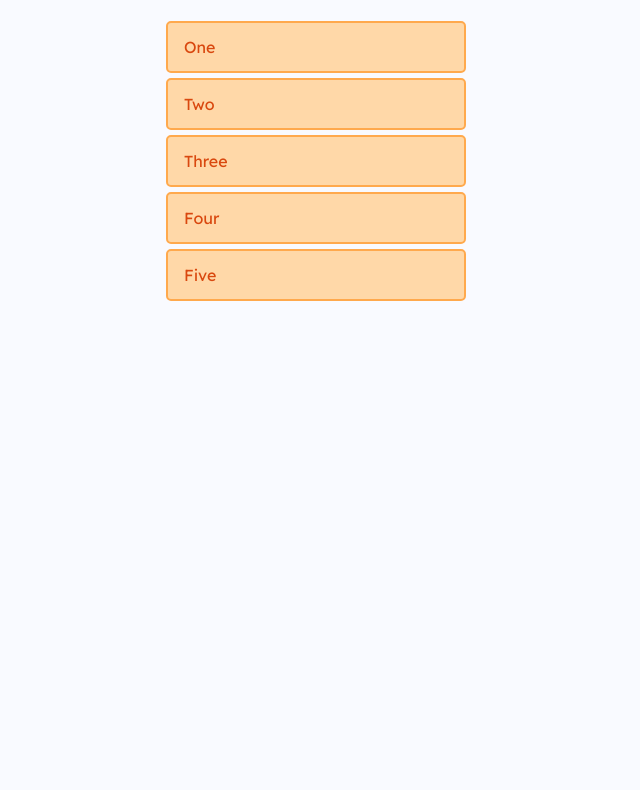
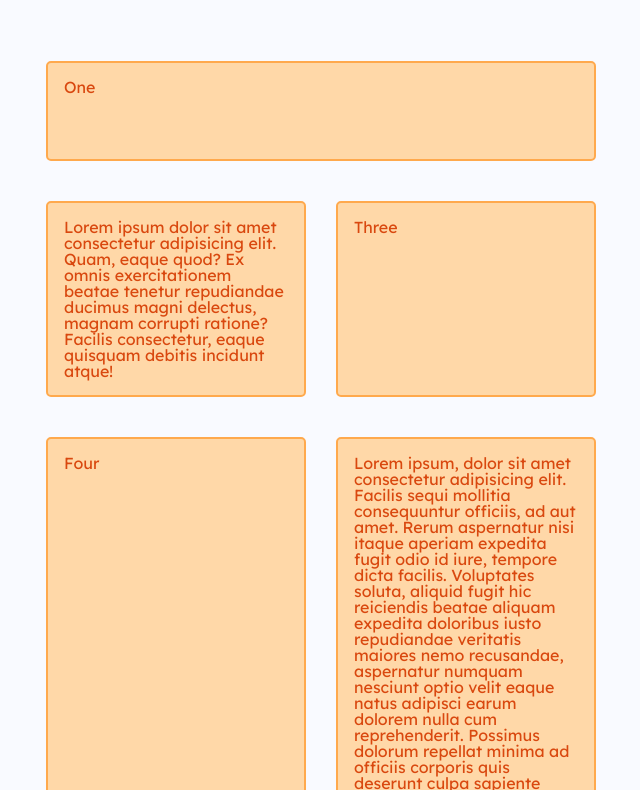
Before and after one commit to matoka02/itvdn-grid, a website: page index.html in a window 1280 px wide. Shown: the part 105-895 px from the top of the page, without its empty margins (324-964 px from the left). Before the commit the page ends 800 px from the top, so only its background shows below. Drawn offline with Linux system fonts and the light colour scheme.

Commit message:
Explicit and implicit Grid

```diff
--- a/index.html
+++ b/index.html
@@ -8,20 +8,53 @@
   <meta name="language" content="English">
   <meta name="revisit-after" content="1 days">
   <meta name="author" content="neprostostas">
-  <title>Lesson 01</title>
+  <title>Lesson 03</title>
   <link rel="stylesheet" href="style.css">
 </head>
 
 <body>
   <div class="container">
-    <h1 class="title">Lesson 01</h1>
+    <h1 class="title">Lesson 03</h1>
 
     <div class="wrapper">
-      <div>One</div>
+      <!-- <div>One</div>
       <div>Two</div>
       <div>Three</div>
       <div>Four</div>
-      <div>Five</div>
+      <div>Five</div> -->
+
+      <!-- <div>One</div>
+      <div>Two
+        <p>I have some more content in.</p>
+        <p>This makes me taller than 100 pixels.</p>
+      </div>
+      <div>Three</div>
+      <div>Four</div>
+      <div>Five</div> -->
+
+      <!-- <div class="box1">One</div>
+      <div class="box2">Two</div>
+      <div class="box3">Three</div>
+      <div class="box4">Four</div>
+      <div class="box5">Five</div> -->
+
+      <!-- <div>One</div>
+      <div>Two</div>
+      <div>Three</div>
+      <div>Four</div>
+      <div>Five</div> -->
+
+      <div class="box1">One</div>
+      <div class="box2">Lorem ipsum dolor sit amet consectetur adipisicing elit. Quam, eaque quod? Ex omnis exercitationem beatae tenetur repudiandae ducimus magni delectus, magnam corrupti ratione? Facilis consectetur, eaque quisquam debitis incidunt atque!</div>
+      <div class="box3">Three</div>
+      <div class="box4">Four</div>
+      <div class="box5">Lorem ipsum, dolor sit amet consectetur adipisicing elit. Facilis sequi mollitia consequuntur officiis, ad aut amet. Rerum aspernatur nisi itaque aperiam expedita fugit odio id iure, tempore dicta facilis. Voluptates soluta, aliquid fugit hic reiciendis beatae aliquam expedita doloribus iusto repudiandae veritatis maiores nemo recusandae, aspernatur numquam nesciunt optio velit eaque natus adipisci earum dolorem nulla cum reprehenderit. Possimus dolorum repellat minima ad officiis corporis quis deserunt culpa sapiente neque blanditiis, unde quaerat voluptatum non placeat. Veniam, iure eligendi possimus sed iusto, optio voluptatem quo animi molestiae distinctio ea illo quod. Veniam quaerat magnam error debitis voluptatum itaque asperiores nesciunt.</div>
+      <div class="box6">Six</div>
+      <div class="box7">Seven</div>
+      <div class="box8">Eight</div>
+      <div class="box9">Lorem ipsum dolor sit amet consectetur, adipisicing elit. Ipsam vel culpa nobis cupiditate illum incidunt consectetur, adipisci recusandae repellat sunt omnis fugit assumenda ab deleniti facilis iste quaerat nesciunt veniam corporis, voluptates aliquam minima fuga repudiandae. Nam provident necessitatibus blanditiis sed veniam impedit minus assumenda consectetur aliquam quis. Iste, corporis.</div>
+      <div class="box10">Ten</div>
+
     </div>
 
   </div>
--- a/style.css
+++ b/style.css
@@ -10,6 +10,7 @@
 }
 
 .title {
+  margin-bottom: 40px;
   padding: 40px 0 10px 0;
   text-align: center;
   font-size: 26px;
@@ -23,17 +24,69 @@
   padding: 20px 40px;
 }
 
+/* .wrapper {
+  display: grid;
+  grid-template-columns: repeat(3, 1fr);
+  grid-template-rows: 200px;
+} */
+
+/* .wrapper {
+  display: grid;
+  grid-template-columns: repeat(3, 1fr);
+  grid-template-rows: minmax(100px, auto);
+} */
+
+/* .wrapper {
+  display: grid;
+  grid-template-columns: repeat(3, 1fr);
+  grid-template-rows: 100px;
+}
+
+.box1 {
+  grid-column-start: 1;
+  grid-column-end: 4;
+  grid-row-start: 1;
+  grid-row-end: 3;
+}
+
+.box2 {
+  grid-column-start: 1;
+  grid-row-start: 3;
+  grid-row-end: 5;
+} */
+
+/* .wrapper {
+  display: grid;
+  grid-template-columns: repeat(3, 1fr);
+  grid-column-gap: 10px;
+  grid-row-gap: 1em;
+} */
+
 .wrapper {
   display: grid;
-  /* background-color: #be3455; */
+  grid-template-columns: repeat(2, 260px);
+  /* grid-auto-rows: 400px; */
+  grid-auto-rows: minmax(100px, auto);
+  /* column-gap: 30px; */
+  /* row-gap: 40px; */
+  gap: 40px 30px;
+}
+
+.box1 {
+  grid-column-start: 1;
+  grid-column-end: 3;
+}
+
+.box2 {
+  grid-column-start: 1;
+  /* grid-column-end: 2; */
 }
 
 .wrapper {
   padding: 30px;
-  width: 300px;
   margin: 0 auto;
   display: grid;
-  gap: 5px;
+  /* gap: 5px; */
 }
 
 .wrapper>div {
```
